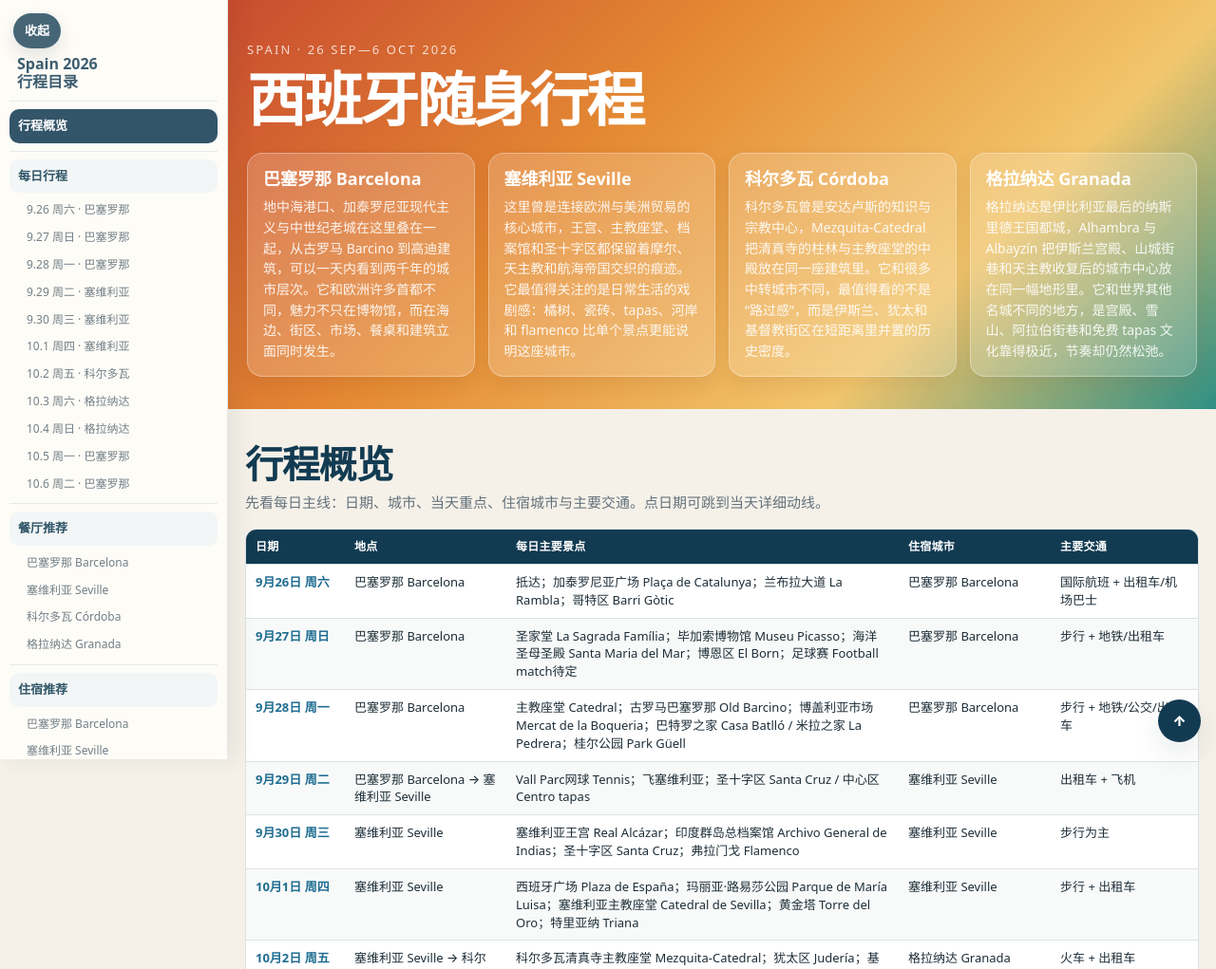
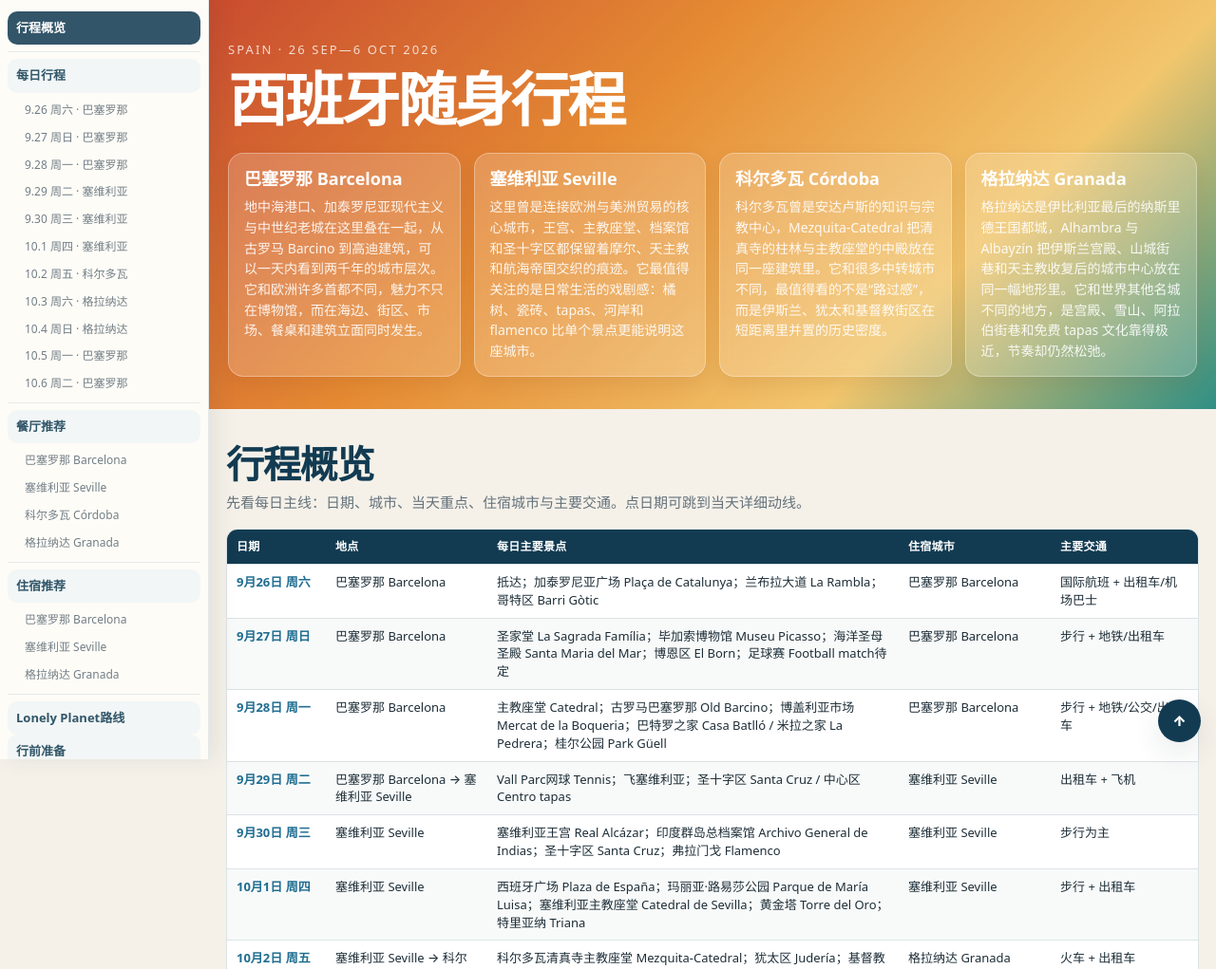
Before and after one commit to yvonneliu66/spain-2026-trip, a plain HTML site: page index.html in a window 1280 px wide. Shown: the top 1021 px of the page at 95% size. Drawn offline with Linux system fonts and the light colour scheme.

Commit message:
Simplify sidebar navigation

```diff
--- a/index.html
+++ b/index.html
@@ -16,7 +16,7 @@
     html{scroll-behavior:smooth;scroll-padding-top:18px}
     body{margin:0;background:var(--paper);color:var(--ink);font:15px/1.65 system-ui,-apple-system,"Segoe UI","PingFang SC","Microsoft YaHei",sans-serif}
     body.nav-collapsed{--sidebar-width:0px}
-    body{--sidebar-width:240px}
+    body{--sidebar-width:220px}
     a{color:var(--blue);text-decoration:none} a:hover{text-decoration:underline}
     button,input{font:inherit}
     .hero{color:white;background:linear-gradient(135deg,#c94c2f 0%,#e58b33 38%,#f2c66d 72%,#2f8f84 100%);padding:42px max(20px,calc((100vw - 1440px)/2)) 34px;margin-left:var(--sidebar-width);transition:margin-left .22s ease}
@@ -27,10 +27,11 @@
     .city-intro h2{font-size:18px;line-height:1.25;margin:0 0 8px;color:white;letter-spacing:0}
     .city-intro p{margin:0;color:rgba(255,255,255,.9);font-size:14px;line-height:1.55}
     .toc-toggle{position:fixed;left:14px;top:14px;z-index:60;border:0;border-radius:999px;background:rgba(18,59,82,.78);color:white;padding:8px 12px;font-size:13px;font-weight:850;box-shadow:0 8px 18px rgba(28,50,62,.12);cursor:pointer;backdrop-filter:blur(8px)}
-    .side-toc{position:fixed;inset:0 auto 0 0;width:240px;z-index:50;background:rgba(255,253,249,.9);border-right:1px solid rgba(220,227,229,.78);box-shadow:8px 0 22px rgba(28,50,62,.08);padding:58px 10px 18px;overflow-y:auto;transition:transform .22s ease;backdrop-filter:blur(14px)}
+    body:not(.nav-collapsed) .toc-toggle{display:none}
+    .side-toc{position:fixed;inset:0 auto 0 0;width:220px;z-index:50;background:rgba(255,253,249,.9);border-right:1px solid rgba(220,227,229,.78);box-shadow:8px 0 22px rgba(28,50,62,.08);padding:12px 8px 18px;overflow-y:auto;transition:transform .22s ease;backdrop-filter:blur(14px)}
     body.nav-collapsed .side-toc{transform:translateX(-100%)}
-    .toc-title{font-weight:900;color:rgba(18,59,82,.82);font-size:16px;line-height:1.2;margin:0 0 10px;padding:0 8px}
-    .toc-group{border-top:1px solid rgba(220,227,229,.72);padding:8px 0}
+    .toc-group{border-top:1px solid rgba(220,227,229,.72);padding:7px 0}
+    .toc-group:first-child{border-top:0;padding-top:0}
     .toc-parent,.toc-child{display:flex;align-items:center;border-radius:10px;text-decoration:none!important}
     .toc-parent{min-height:32px;padding:7px 9px;color:rgba(18,59,82,.86);font-weight:850;background:rgba(237,243,244,.72);font-size:13px}
     .toc-parent.active-section{background:rgba(18,59,82,.86);color:white}
@@ -126,15 +127,16 @@
     .back-top{position:fixed;right:16px;bottom:18px;width:45px;height:45px;border-radius:50%;display:grid;place-items:center;background:var(--navy);color:white;box-shadow:var(--shadow);font-weight:900;z-index:10}
     [hidden]{display:none!important}
     @media(max-width:1050px){
-      body{--sidebar-width:220px}.side-toc{width:220px}.period-block{grid-template-columns:78px minmax(0,1fr)}
+      body{--sidebar-width:200px}.side-toc{width:200px}.period-block{grid-template-columns:78px minmax(0,1fr)}
       .period-block .meal-cell{grid-column:2;border-top:1px dashed var(--line);background:#faf8f3}
     }
     @media(max-width:760px){
       html{scroll-padding-top:14px}body{font-size:14px;--sidebar-width:0px}.hero{padding:64px 18px 24px;margin-left:0}.hero h1{font-size:38px}
+      body:not(.nav-collapsed) .toc-toggle{display:block}
       .toc-toggle{left:10px;top:10px;padding:7px 10px;font-size:12px;opacity:.82}
-      .side-toc{width:min(43vw,172px);transform:translateX(-100%);padding:42px 7px 12px;background:rgba(255,253,249,.82)}
+      .side-toc{width:min(38vw,152px);transform:translateX(-100%);padding:10px 6px 12px;background:rgba(255,253,249,.82)}
       body.toc-open .toc-toggle{display:none}
-      .toc-title{font-size:13px;margin-bottom:6px}.toc-group{padding:6px 0}
+      .toc-group{padding:5px 0}
       .toc-parent{min-height:27px;padding:6px 6px;font-size:12px;border-radius:8px}
       .toc-children{gap:2px;padding-left:4px}
       .toc-child{padding:4px 5px;font-size:11px;line-height:1.24;border-radius:7px}
@@ -196,7 +198,6 @@
   <button class="toc-toggle" type="button" aria-label="显示或隐藏目录" aria-expanded="true">目录</button>
   <div class="toc-backdrop" hidden></div>
   <nav class="side-toc" aria-label="页面目录">
-    <div class="toc-title">Spain 2026<br>行程目录</div>
     <div class="toc-group">
       <a class="toc-parent" href="#overview" data-section-link="overview">行程概览</a>
     </div>
@@ -1945,7 +1946,7 @@
     const syncTocButton = () => {
       const expanded = isMobile() ? body.classList.contains('toc-open') : !body.classList.contains('nav-collapsed');
       tocToggle.setAttribute('aria-expanded', String(expanded));
-      tocToggle.textContent = expanded && !isMobile() ? '收起' : '目录';
+      tocToggle.textContent = '目录';
       tocBackdrop.hidden = !body.classList.contains('toc-open');
     };
     tocToggle.addEventListener('click', () => {
```
